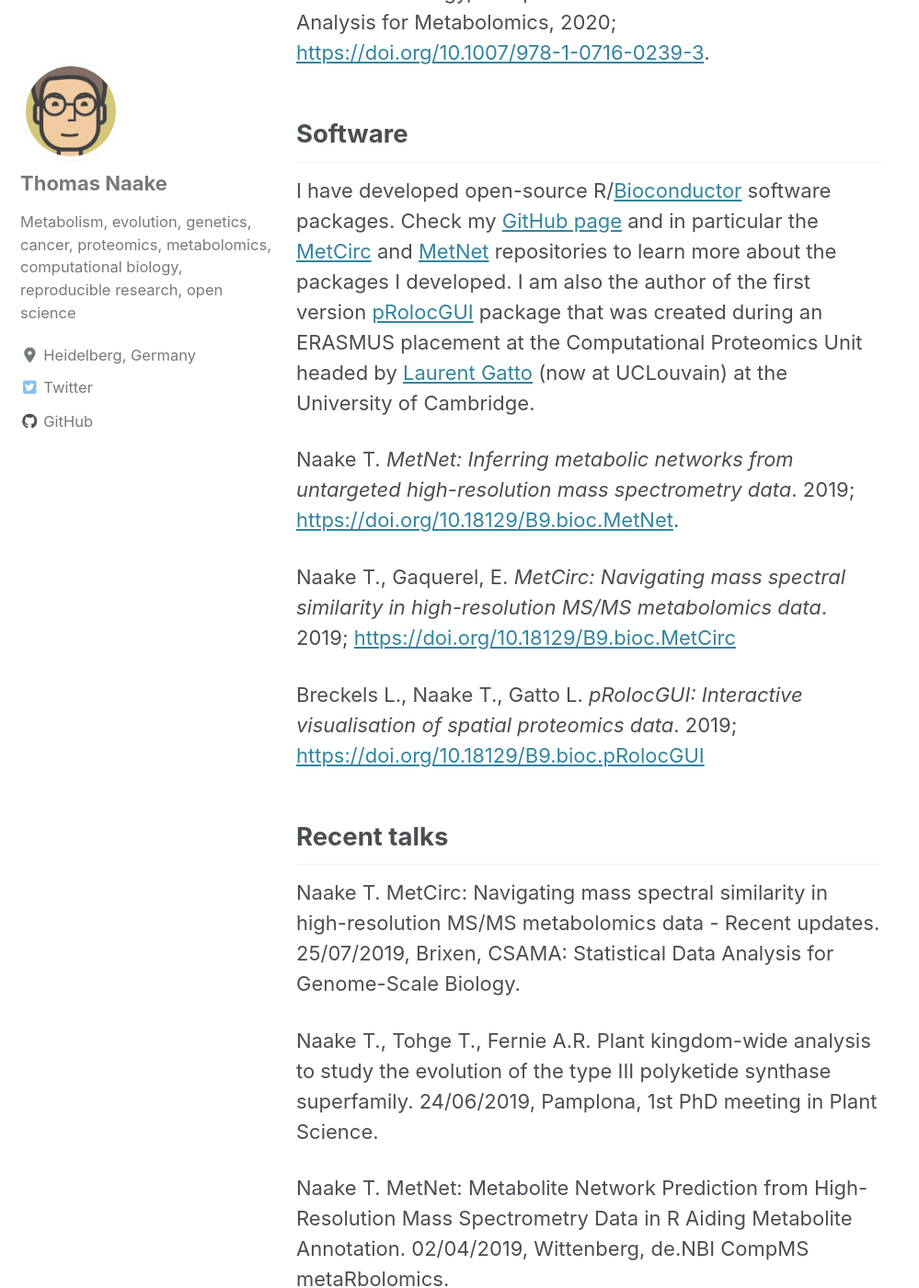
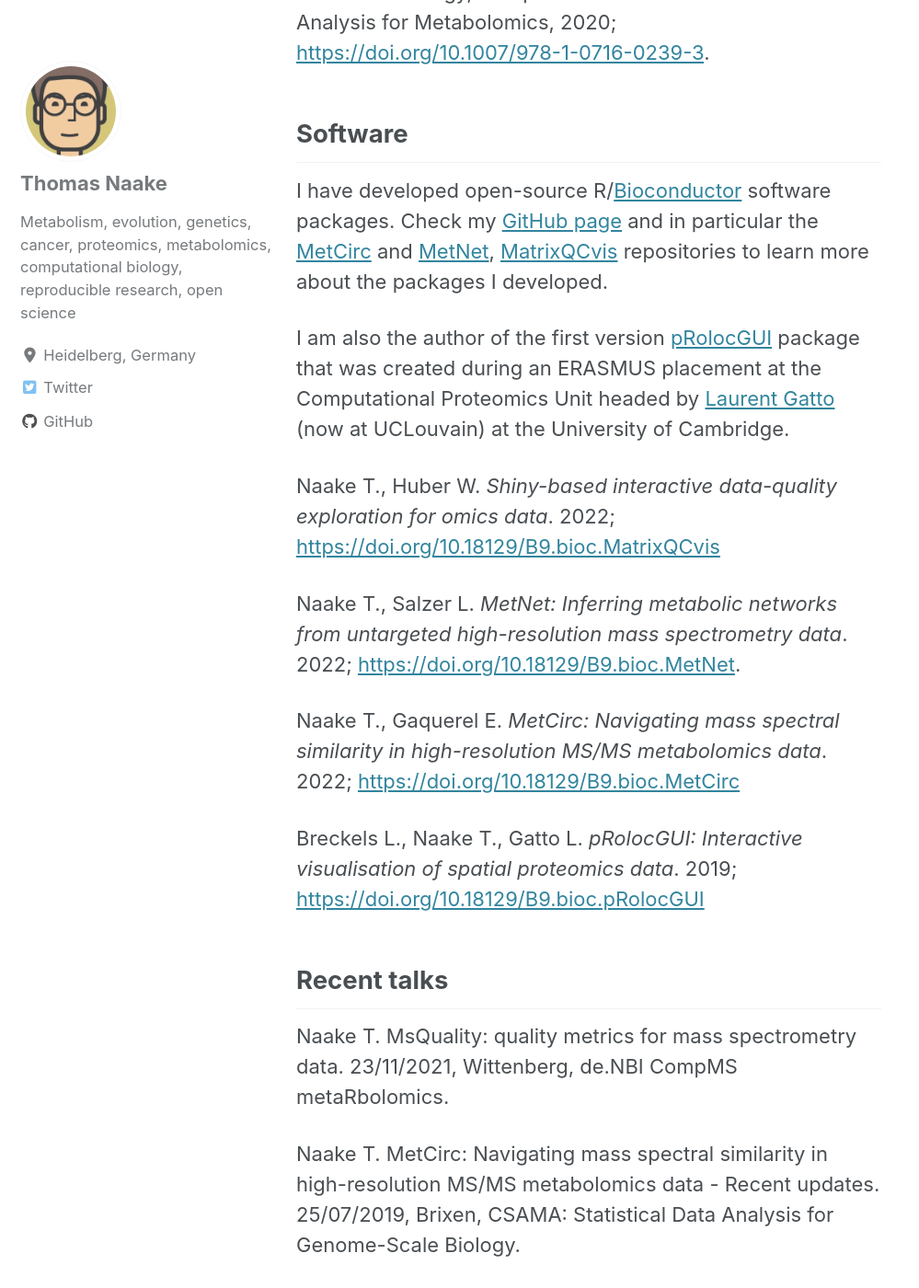
Before and after one commit to tnaake/tnaake.github.io, a Jekyll site: the page built from _pages/about.md, in a window 1280 px wide and 1400 px high, scrolled down 4571 px. Shown: the whole window at 92% size, without its empty margins (0-999 px from the left). Built offline with Jekyll 4.4.1, drawn with Linux system fonts in a browser that asks for light colours; cached includes are drawn as plain includes; nearby versions of some CDN libraries; some of the changed text lies outside the part shown.

Commit message:
Update about.md

```diff
--- a/_pages/about.md
+++ b/_pages/about.md
@@ -133,27 +133,38 @@ I have developed open-source
 R/[Bioconductor](http://www.bioconductor.org) software packages. Check my
 [GitHub page](http://www.github.com/tnaake) and in particular
 the [MetCirc](http://www.github.com/tnaake/MetCirc) and
-[MetNet](http://www.github.com/tnaake/MetNet) repositories to learn more
-about the packages I developed. I am also the author of the first version
+[MetNet](http://www.github.com/tnaake/MetNet),
+[MatrixQCvis](http://www.github.com/tnaake/MatrixQCvis)
+ repositories to learn more about the packages I developed.
+
+I am also the author of the first version
 [pRolocGUI](https://github.com/ComputationalProteomicsUnit/pRolocGUI)
 package that was created during an ERASMUS placement at the
 Computational Proteomics Unit headed
 by [Laurent Gatto](http://lgatto.github.io) (now at UCLouvain) at the
 University of Cambridge.
 
-Naake T.
+
+Naake T., Huber W.
+*Shiny-based interactive data-quality exploration for omics data*. 2022;
+[https://doi.org/10.18129/B9.bioc.MatrixQCvis](https://doi.org/10.18129/B9.bioc.MatrixQCvis)
+
+Naake T., Salzer L.
 *MetNet: Inferring metabolic networks from untargeted high-resolution mass spectrometry data*.
-2019; [https://doi.org/10.18129/B9.bioc.MetNet](https://doi.org/10.18129/B9.bioc.MetNet).
+2022; [https://doi.org/10.18129/B9.bioc.MetNet](https://doi.org/10.18129/B9.bioc.MetNet).
 
-Naake T., Gaquerel, E.
+Naake T., Gaquerel E.
 *MetCirc: Navigating mass spectral similarity in high-resolution MS/MS metabolomics data*.
-2019; [https://doi.org/10.18129/B9.bioc.MetCirc](https://doi.org/10.18129/B9.bioc.MetCirc)
+2022; [https://doi.org/10.18129/B9.bioc.MetCirc](https://doi.org/10.18129/B9.bioc.MetCirc)
 
 Breckels L., Naake T., Gatto L.
 *pRolocGUI: Interactive visualisation of spatial proteomics data*.
 2019; [https://doi.org/10.18129/B9.bioc.pRolocGUI](https://doi.org/10.18129/B9.bioc.pRolocGUI)
 
 ## Recent talks
+
+Naake T. MsQuality: quality metrics for mass spectrometry data.
+23/11/2021, Wittenberg, de.NBI CompMS metaRbolomics.
 
 Naake T. MetCirc: Navigating mass spectral similarity in high-resolution MS/MS metabolomics
 data - Recent updates. 25/07/2019, Brixen, CSAMA: Statistical Data Analysis
@@ -170,6 +181,10 @@ CompMS metaRbolomics.
 
 ## Posters
 
+Naake T., Huber W. MatrixQCvis - shiny-based interactive data quality exploration
+for omics data. 27-30/09/2021, Bad B\"urkheim, MsCoreSys Summer School:
+Mass spectrometry meets system medicine.
+
 Naake T., Tohge T., Fernie A.R. Plant kingdom-wide analysis to study the evolution of
 the polyketide synthase superfamily. 16–23/09/2018, Greifswald, Greifolution: 1st
 Greifswald Summer school on Mathematics of Evolution.
```
